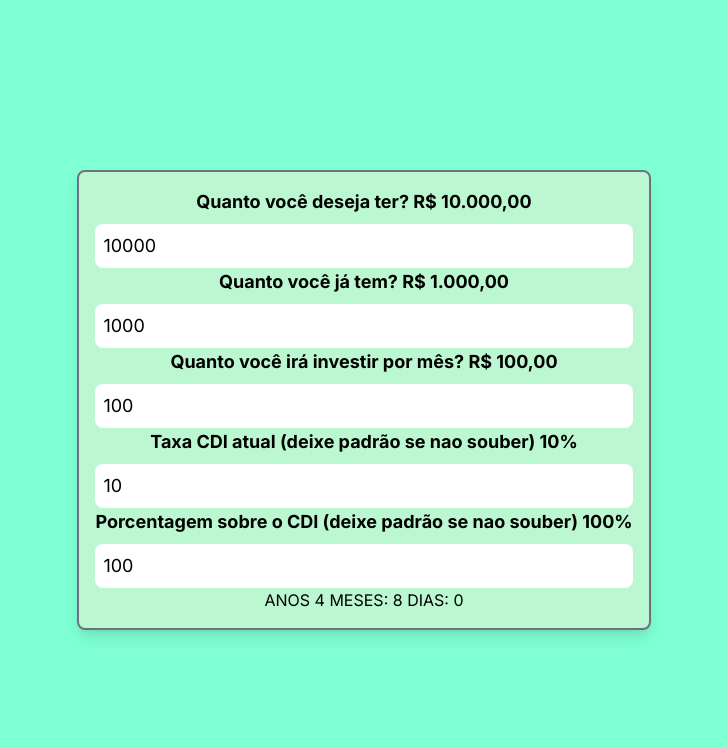
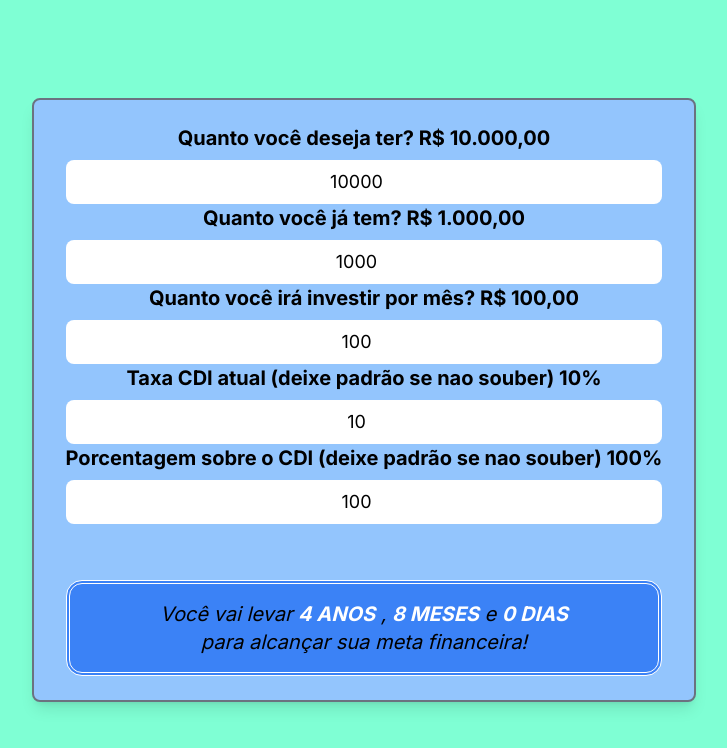
Before and after one commit to silviorodrigues98/calculador_de_sonhos_PROJECT, a Next.js app: page /montante in a window 1280 px wide. Shown: the top 748 px of the page, without its empty margins (276-1003 px from the left). Built offline with nearby package versions, Linux system fonts and the light colour scheme.

Commit message:
Refactor input labels and add text-center class

```diff
--- a/src/app/montante/page.js
+++ b/src/app/montante/page.js
@@ -24,8 +24,8 @@ export default function Page() {
   }, [meta, valorInicial, aporteMensal, cdiAtual, porcentagemCdi]);
 
   return (
-    <div className="flex flex-col my-4 bg-green-200 shadow-lg border-gray-500 border-2 rounded-lg p-4">
-      <label className="mb-2 text-center font-bold text-lg">
+    <div className="flex flex-col my-4 bg-blue-300 shadow-lg border-gray-500 border-2 rounded-lg p-4 px-8 py-6 mx-4">
+      <label className="mb-2 text-center font-bold text-xl">
         Quanto você deseja ter?{" "}
         {new Intl.NumberFormat("pt-BR", {
           style: "currency",
@@ -36,10 +36,10 @@ export default function Page() {
         type="number"
         value={meta}
         onChange={(e) => setMeta(e.target.value)}
-        className="rounded-lg p-2 text-lg"
+        className="rounded-lg p-2 text-lg text-center" // Added text-center class
       />
 
-      <label className="mb-2 text-center font-bold text-lg">
+      <label className="mb-2 text-center font-bold text-xl">
         Quanto você já tem?{" "}
         {new Intl.NumberFormat("pt-BR", {
           style: "currency",
@@ -50,9 +50,9 @@ export default function Page() {
         type="number"
         value={valorInicial}
         onChange={(e) => setValorInicial(e.target.value)}
-        className="rounded-lg p-2 text-lg"
+        className="rounded-lg p-2 text-lg text-center" // Added text-center class
       />
-      <label className="mb-2 text-center font-bold text-lg">
+      <label className="mb-2 text-center font-bold text-xl">
         Quanto você irá investir por mês?{" "}
         {new Intl.NumberFormat("pt-BR", {
           style: "currency",
@@ -63,9 +63,9 @@ export default function Page() {
         type="number"
         value={aporteMensal}
         onChange={(e) => setAporteMensal(e.target.value)}
-        className="rounded-lg p-2 text-lg"
+        className="rounded-lg p-2 text-lg text-center" // Added text-center class
       />
-      <label className="mb-2 text-center font-bold text-lg">
+      <label className="mb-2 text-center font-bold text-xl">
         Taxa CDI atual (deixe padrão se nao souber){" "}
         {new Intl.NumberFormat("pt-BR", {
           style: "percent",
@@ -75,9 +75,9 @@ export default function Page() {
         type="number"
         value={cdiAtual}
         onChange={(e) => setCdiAtual(e.target.value)}
-        className="rounded-lg p-2 text-lg"
+        className="rounded-lg p-2 text-lg text-center" // Added text-center class
       />
-      <label className="mb-2 text-center font-bold text-lg">
+      <label className="mb-2 text-center font-bold text-xl">
         Porcentagem sobre o CDI (deixe padrão se nao souber){" "}
         {new Intl.NumberFormat("pt-BR", {
           style: "percent",
@@ -87,10 +87,16 @@ export default function Page() {
         type="number"
         value={porcentagemCdi}
         onChange={(e) => setPorcentagemCdi(e.target.value)}
-        className="rounded-lg p-2 text-lg"
+        className="rounded-lg p-2 text-lg text-center" // Added text-center class
       />
-      <div>
-        <p className="text-center">ANOS {resultado.anos} MESES: {resultado.meses} DIAS: {resultado.dias}</p>
+      <div className="bg-blue-500 text-xl p-4 mt-14 text-center italic rounded-2xl border-white border-double border-4">
+        <p>
+          Você vai levar{" "}
+          <span className="font-bold text-white">{resultado.anos} ANOS</span> ,{" "}
+          <span className="font-bold text-white">{resultado.meses} MESES</span>{" "}
+          e <span className="font-bold text-white">{resultado.dias} DIAS</span>
+        </p>
+        <p>para alcançar sua meta financeira!</p>
       </div>
     </div>
   );
```
